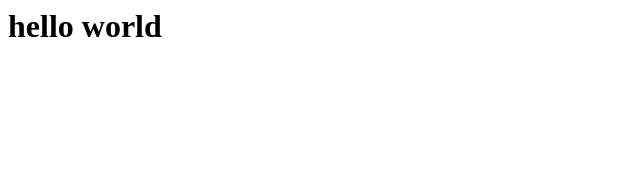
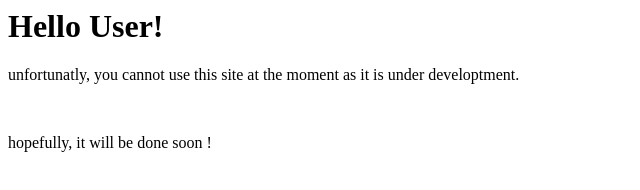
Before and after one commit to geekman2050/dizzy-solutions, a plain HTML site: page index.html in a window 1280 px wide. Shown: the whole page, without its empty margins (0-640 px from the left). Drawn offline with Linux system fonts and the light colour scheme.

Commit message:
edited index.html

```diff
--- a/index.html
+++ b/index.html
@@ -1,7 +1,15 @@
 <html>
 	<body>
 		<h1>
-			hello world
+			Hello User!
+
 		</h1>
+		<P>
+			unfortunatly, you cannot use this site at the moment as it is under developtment.
+		</P>
+		<br>
+		<p>
+			 hopefully, it will be done soon !
+		</p>
 	</body>
 </html>
```
